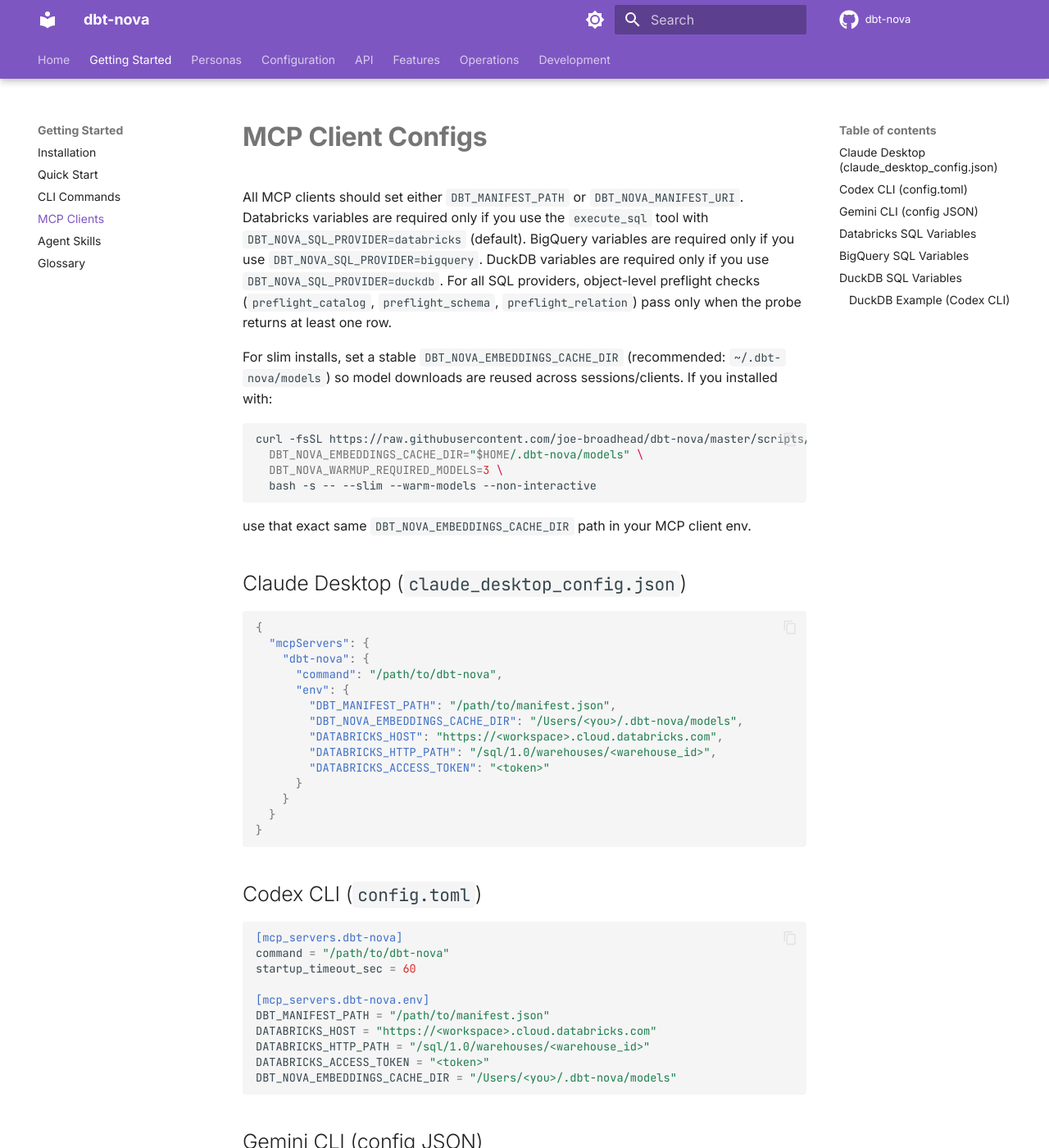
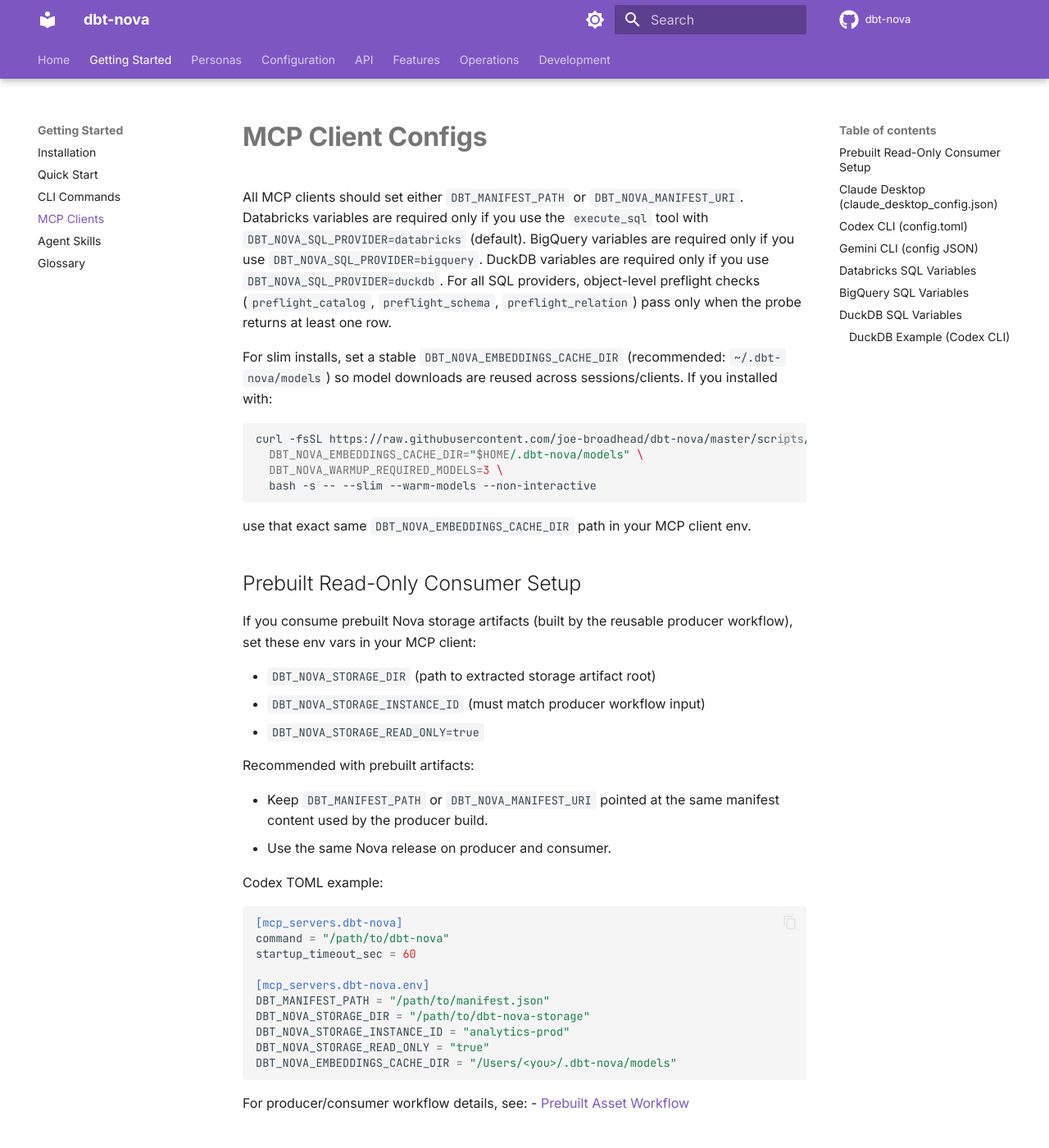
Before and after one commit to joe-broadhead/dbt-nova, an MkDocs documentation site: the page built from docs/getting-started/mcp-clients.md, in a window 1280 px wide and 1400 px high. Shown: the whole window at 82% size. Built offline with MkDocs 1.6.1 and Material for MkDocs 9.7.7, drawn with Linux system fonts in a browser that asks for light colours; comment, search, counter and statistics services are not loaded.

Commit message:
docs: add prebuilt asset producer-consumer guide

````diff
--- a/docs/getting-started/mcp-clients.md
+++ b/docs/getting-started/mcp-clients.md
@@ -21,6 +21,39 @@
 ```
 
 use that exact same `DBT_NOVA_EMBEDDINGS_CACHE_DIR` path in your MCP client env.
+
+## Prebuilt Read-Only Consumer Setup
+
+If you consume prebuilt Nova storage artifacts (built by the reusable producer
+workflow), set these env vars in your MCP client:
+
+- `DBT_NOVA_STORAGE_DIR` (path to extracted storage artifact root)
+- `DBT_NOVA_STORAGE_INSTANCE_ID` (must match producer workflow input)
+- `DBT_NOVA_STORAGE_READ_ONLY=true`
+
+Recommended with prebuilt artifacts:
+
+- Keep `DBT_MANIFEST_PATH` or `DBT_NOVA_MANIFEST_URI` pointed at the same
+  manifest content used by the producer build.
+- Use the same Nova release on producer and consumer.
+
+Codex TOML example:
+
+```toml
+[mcp_servers.dbt-nova]
+command = "/path/to/dbt-nova"
+startup_timeout_sec = 60
+
+[mcp_servers.dbt-nova.env]
+DBT_MANIFEST_PATH = "/path/to/manifest.json"
+DBT_NOVA_STORAGE_DIR = "/path/to/dbt-nova-storage"
+DBT_NOVA_STORAGE_INSTANCE_ID = "analytics-prod"
+DBT_NOVA_STORAGE_READ_ONLY = "true"
+DBT_NOVA_EMBEDDINGS_CACHE_DIR = "/Users/<you>/.dbt-nova/models"
+```
+
+For producer/consumer workflow details, see:
+- [Prebuilt Asset Workflow](../operations/prebuilt-assets.md)
 
 ## Claude Desktop (`claude_desktop_config.json`)
 
--- a/mkdocs.yml
+++ b/mkdocs.yml
@@ -131,6 +131,7 @@
     - Nova Meta (Metrics): features/nova-meta-metrics.md
   - Operations:
     - Ops & Troubleshooting: operations/ops.md
+    - Prebuilt Asset Workflow: operations/prebuilt-assets.md
     - Performance: operations/performance.md
     - Limitations: operations/limitations.md
     - Troubleshooting: operations/troubleshooting.md
````
Also changed, not shown: README.md (+29 -0 lines), docs/operations/prebuilt-assets.md (added, +119 -0 lines).
